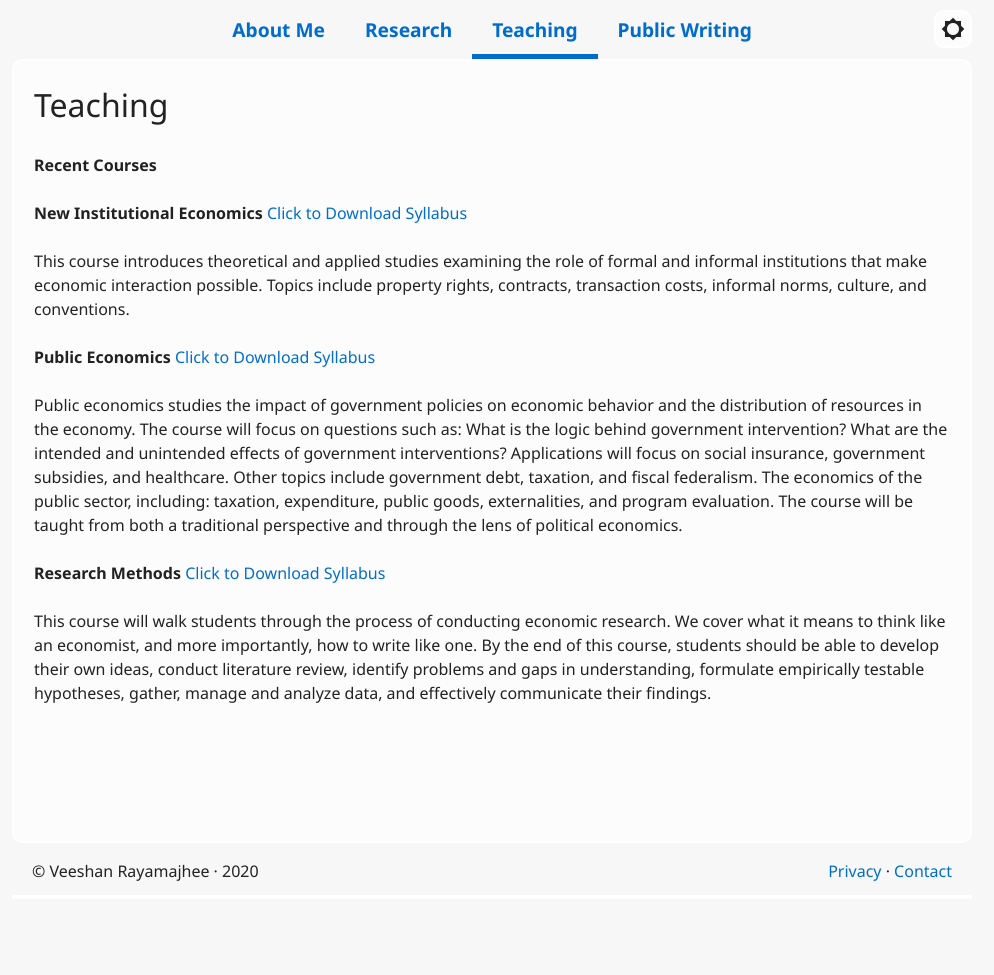
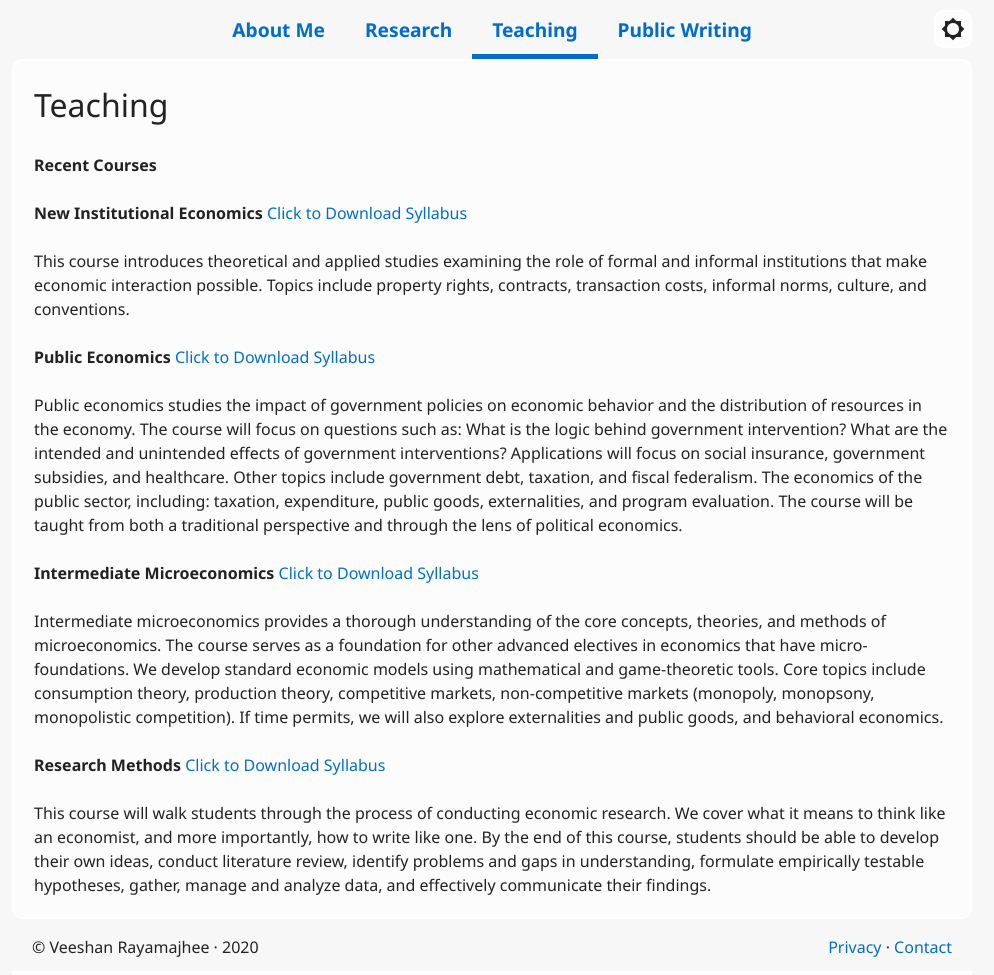
Before and after one commit to veeshanr/veeshanr.github.io, a Jekyll site: the page built from pages/teaching.md, in a window 1280 px wide. Shown: the whole page, without its empty margins (148-1142 px from the left). Built offline with Jekyll 4.4.1, drawn with Linux system fonts in a browser that asks for light colours; before the commit the page ends 900 px from its top, so only the background shows below that.

Commit message:
Update teaching.md

```diff
--- a/pages/teaching.md
+++ b/pages/teaching.md
@@ -19,6 +19,9 @@ transaction costs, informal norms, culture, and conventions.
 Public economics studies the impact of government policies on economic behavior and the distribution of resources in the economy. The course will focus on questions such as: What is the logic behind government intervention? What are the intended and unintended effects of government interventions? Applications will focus on social insurance, government subsidies, and healthcare. Other topics include government debt, taxation, and fiscal federalism.
 The economics of the public sector, including: taxation, expenditure, public goods, externalities, and program evaluation. The course will be taught from both a traditional perspective and through the lens of political economics.
 
+**Intermediate Microeconomics** [Click to Download Syllabus](files/ECON341.pdf)
+
+Intermediate microeconomics provides a thorough understanding of the core concepts, theories, and methods of microeconomics. The course serves as a foundation for other advanced electives in economics that have micro-foundations. We develop standard economic models using mathematical and game-theoretic tools. Core topics include consumption theory, production theory, competitive markets, non-competitive markets (monopoly, monopsony, monopolistic competition). If time permits, we will also explore externalities and public goods, and behavioral economics.
 
 **Research Methods** [Click to Download Syllabus](files/AGEC701.pdf)
 
```
